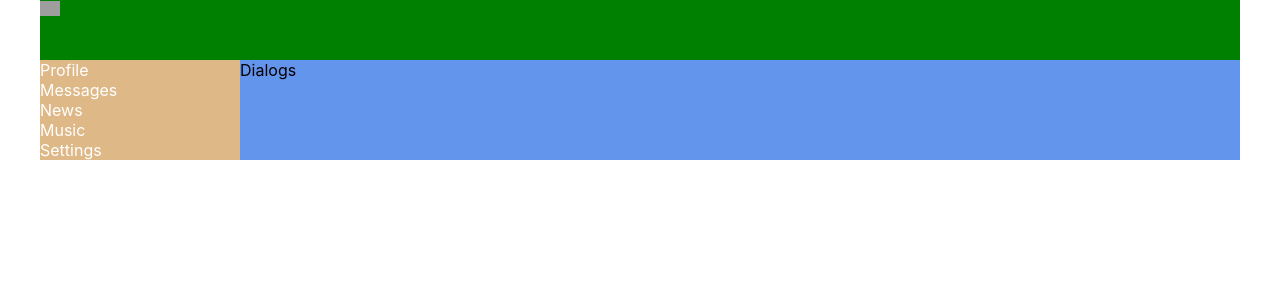
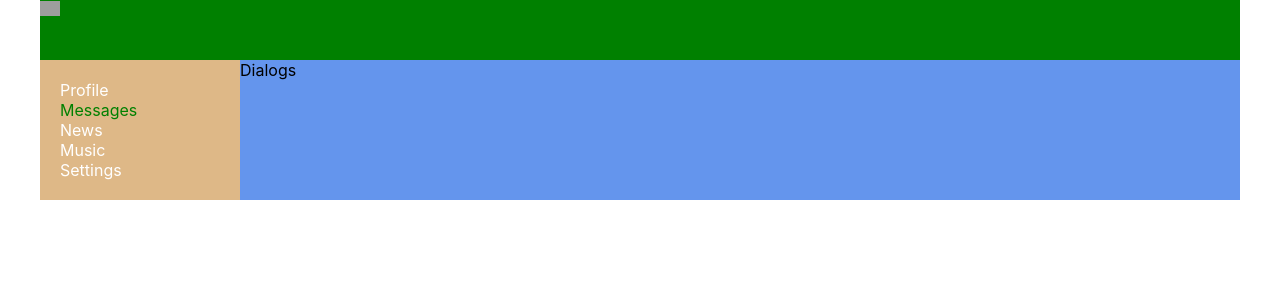
Before and after one commit to danillnovikov/react-samurai, a React (Create React App) app: page /dialogs in a window 1280 px wide. Shown: the top 300 px of the page. Built offline with nearby package versions, Linux system fonts and the light colour scheme; grey boxes are pictures that could not be loaded.

Commit message:
add Router and Navlink

```diff
--- a/package.json
+++ b/package.json
@@ -8,6 +8,7 @@
     "@testing-library/user-event": "^12.8.3",
     "react": "^17.0.2",
     "react-dom": "^17.0.2",
+    "react-router-dom": "^6.2.1",
     "react-scripts": "4.0.3",
     "web-vitals": "^1.1.2"
   },
--- a/src/App.js
+++ b/src/App.js
@@ -4,20 +4,25 @@ import Header from './components/Header/Header';
 import Navbar from './components/Navbar/Navbar';
 import Profile from './components/Profile/Profile';
 import Dialogs from './components/Dialogs/Dialogs';
+import { BrowserRouter, Route, Routes } from 'react-router-dom';
 
 
 
 const App = () => {
   return (
-    <div className='app-wrapper'>
-      <Header />
-      <Navbar />
-      <div className='app-wrapper-content'>
-        <Dialogs />
+    <BrowserRouter>
+      <div className='app-wrapper'>
+        <Header />
+        <Navbar />
+        <div className='app-wrapper-content'>
+          <Routes>
+            <Route path='/profile' element={<Profile />} />
+            <Route path='/dialogs' element={<Dialogs />} />
+          </Routes>
+
+        </div>
       </div>
-
-      {/* <Profile /> */}
-    </div>
+    </BrowserRouter>
   );
 }
 
--- a/src/components/Navbar/Navbar.jsx
+++ b/src/components/Navbar/Navbar.jsx
@@ -1,31 +1,39 @@
 import React from 'react';
+import { NavLink } from 'react-router-dom';
 import s from './Navbar.module.css';
 
-// let s = {
-//     'nav' : 'Navbar_nav__1nYzS',
-//     'item': 'Navbar_item__3kwfZ'
-// }
+const Navbar = () => {
+  const setActive = ({ isActive }) => ({ color: isActive ? 'green' : 'white' });
 
-const Navbar = () => {
-    return <nav className={s.nav}>
+  return (
+    <nav className={s.nav}>
       <div className={s.item}>
-            <a>Profile</a>
+        <NavLink to="/profile" style={setActive}>
+          Profile
+        </NavLink>
       </div>
       <div className={s.item}>
-            <a>Messages</a>
+        <NavLink to="/dialogs" style={setActive}>
+          Messages
+        </NavLink>
       </div>
       <div className={s.item}>
-            <a>News</a>
+        <NavLink to="/news" style={setActive}>
+          News
+        </NavLink>
       </div>
       <div className={s.item}>
-            <a>Music</a>
+        <NavLink to="/music" style={setActive}>
+          Music
+        </NavLink>
       </div>
       <div className={s.item}>
-            <a>Settings</a>
+        <NavLink to="settings" style={setActive}>
+          Settings
+        </NavLink>
       </div>
-
     </nav>
+  );
 };
 
-
 export default Navbar;
--- a/src/components/Navbar/Navbar.module.css
+++ b/src/components/Navbar/Navbar.module.css
@@ -1,8 +1,10 @@
 .nav {
     grid-area: n;
     background-color: burlywood;
+    padding: 20px;
   }
 
-  .item {
+  .item a {
       color: white;
+      text-decoration: none;
   }
--- a/src/components/Profile/MyPosts/Post/Post.jsx
+++ b/src/components/Profile/MyPosts/Post/Post.jsx
@@ -2,7 +2,6 @@ import React from 'react';
 import s from './Post.module.css';
 
 const Post = (props) => {
-  debugger;
   return (
     <div className={s.item}>
       <img
--- a/src/components/Profile/Profile.jsx
+++ b/src/components/Profile/Profile.jsx
@@ -1,6 +1,6 @@
 import React from 'react';
 import MyPosts from './MyPosts/MyPosts';
-import s from './Profile.module.css';
+// import s from './Profile.module.css';
 
 const Profile = () => {
   return (
```
Also changed, not shown: 1 other file (tests, documents, lock files or other folders). Lines whose indentation alone changed are shown as unchanged.
